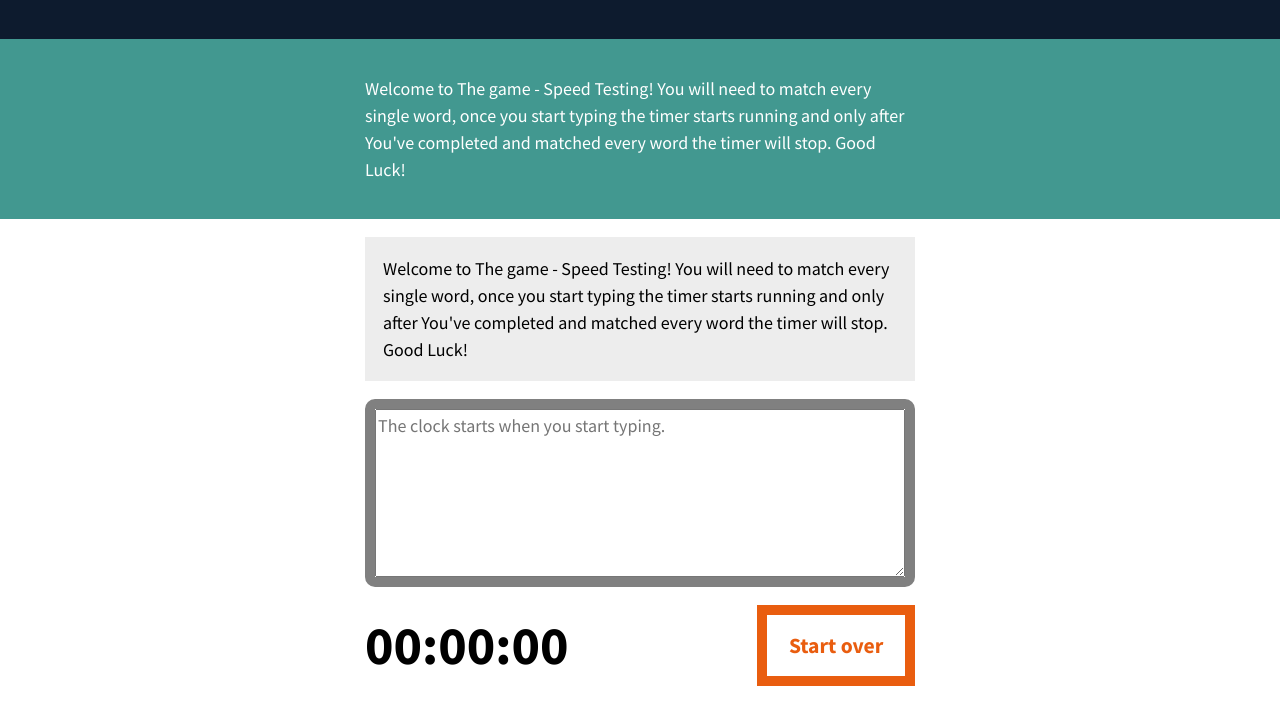
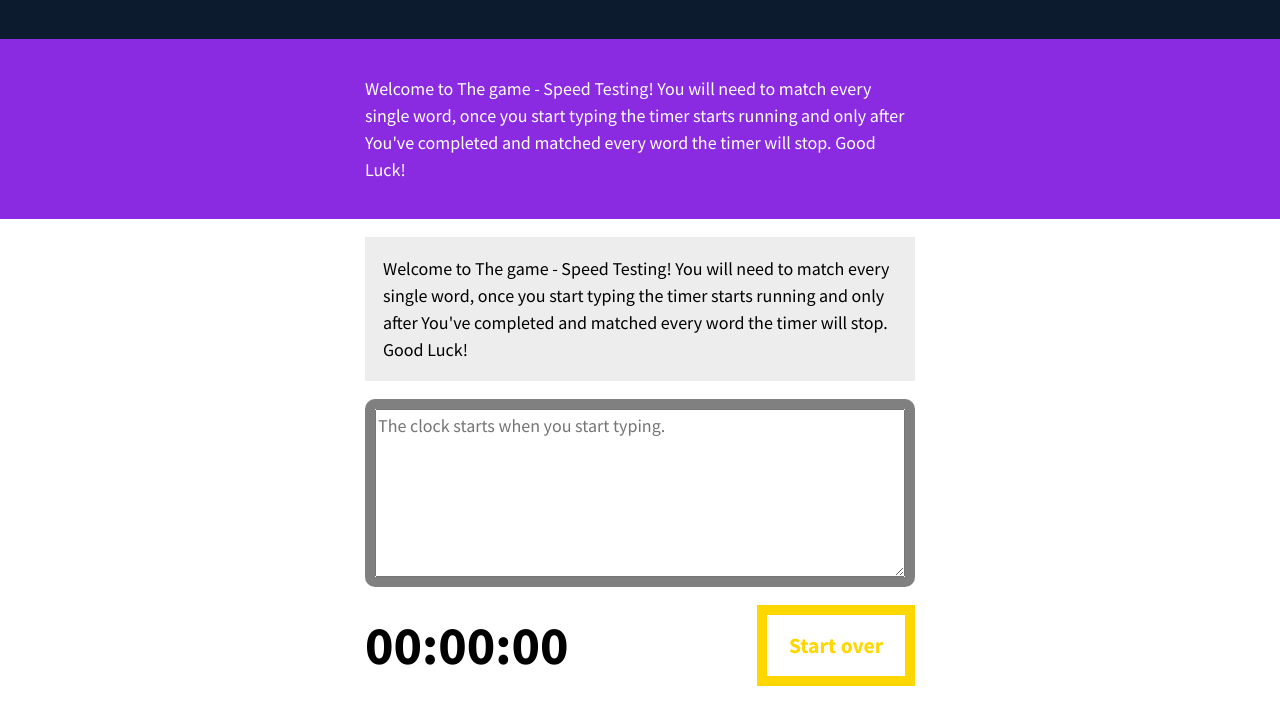
Before and after one commit to noamarko/Typing-Speed, a website: page speed test/index.html in a window 1280 px wide. Shown: the part 99-824 px from the top of the page. Drawn offline with Linux system fonts and the light colour scheme.

Commit message:
Update style.css

```diff
--- a/speed test/style.css
+++ b/speed test/style.css
@@ -122,7 +122,7 @@ body {
 .intro {
     padding: 2em 2em;
     color: #ffffff;
-    background: #429890;
+    background: #8A2BE2;
 }
 
 
@@ -178,9 +178,9 @@ body {
     padding: .5em 1em;
     font-size: 1.2em;
     font-weight: bold;
-    color: #E95D0F;
+    color: #FFD700;
     background: white ;
-    border: 10px solid #E95D0F;
+    border: 10px solid #FFD700;
 }
 
 #reset:hover {
```
